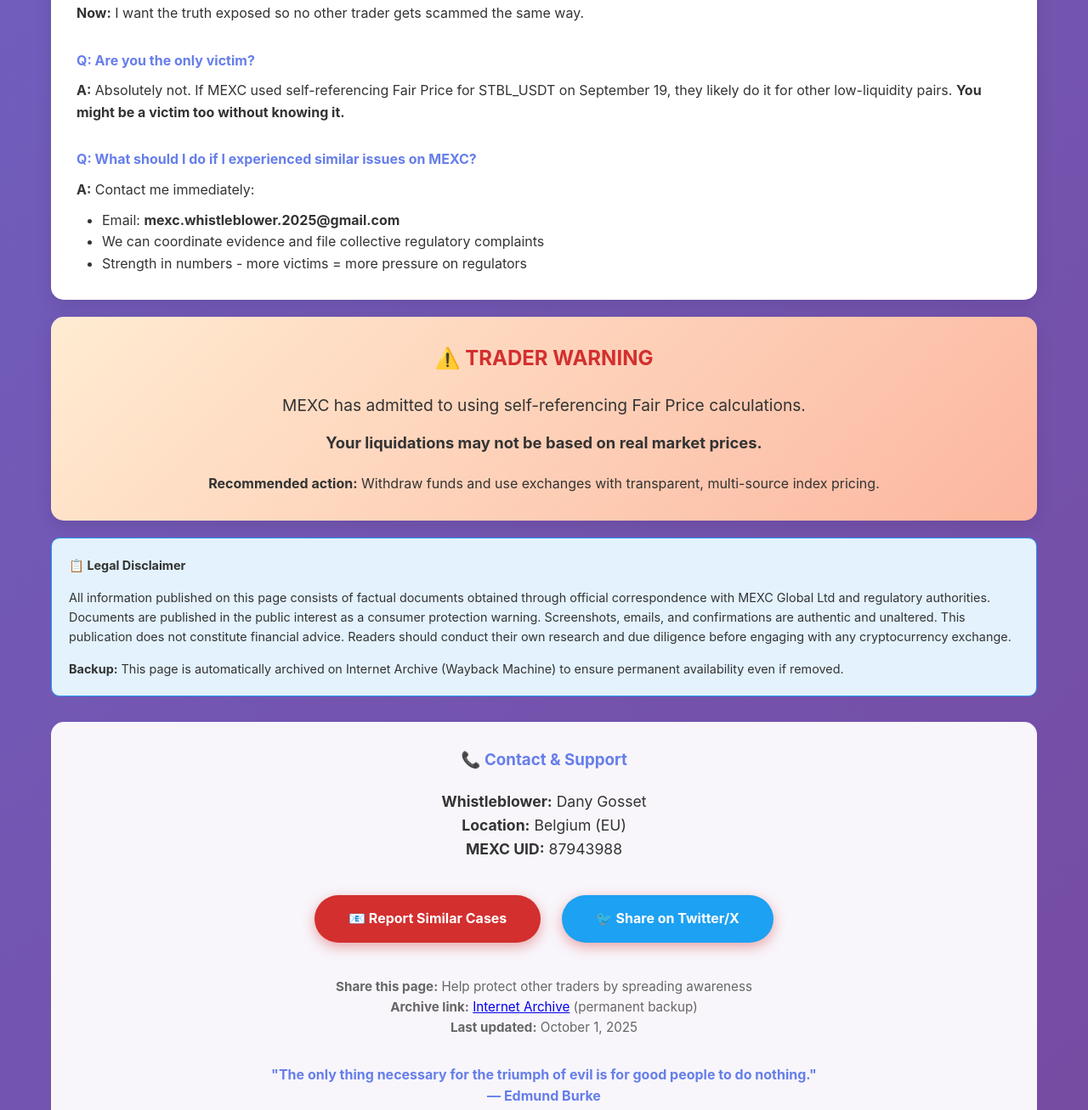
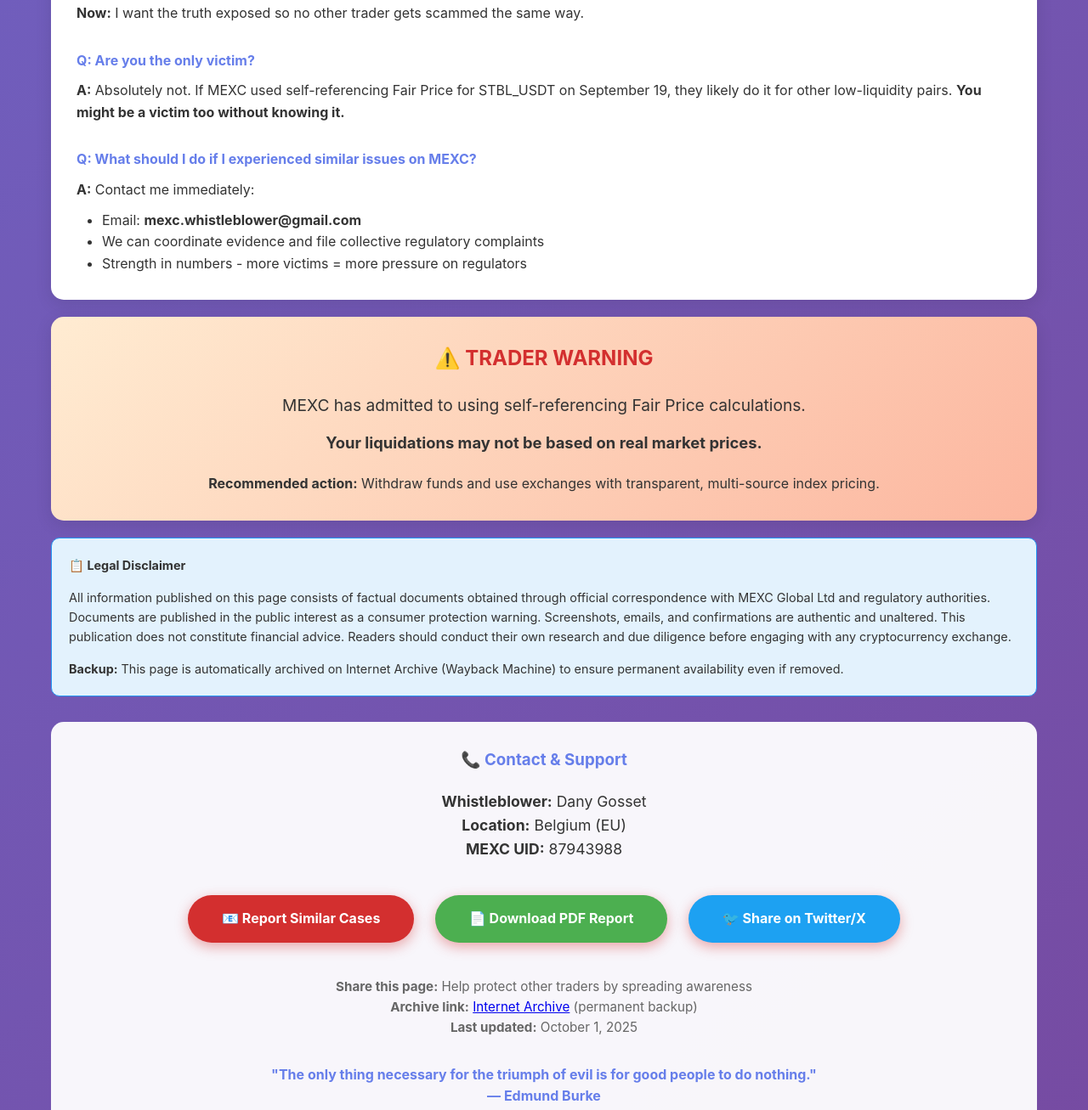
Before and after one commit to mexcwhistleblower-lab/mexc-fairprice-fraud, a plain HTML site: page index.html in a window 1280 px wide. Shown: the part 4645-5952 px from the top of the page at 85% size. Drawn offline with Linux system fonts and the light colour scheme.

Commit message:
index.html

```diff
--- a/index.html
+++ b/index.html
@@ -499,7 +499,7 @@
                 <h4 style="color: #667eea; margin-bottom: 10px;">Q: What should I do if I experienced similar issues on MEXC?</h4>
                 <p><strong>A:</strong> Contact me immediately:</p>
                 <ul style="margin-left: 30px; margin-top: 10px;">
-                    <li>Email: <strong>mexc.whistleblower.2025@gmail.com</strong></li>
+                    <li>Email: <strong>mexc.whistleblower@gmail.com</strong></li>
                     <li>We can coordinate evidence and file collective regulatory complaints</li>
                     <li>Strength in numbers - more victims = more pressure on regulators</li>
                 </ul>
@@ -539,10 +539,13 @@
             </p>
 
             <div style="margin: 30px 0;">
-                <a href="mailto:mexc.whistleblower.2025@gmail.com" class="cta-button">
+                <a href="mailto:mexc.whistleblower@gmail.com" class="cta-button">
                     📧 Report Similar Cases
                 </a>
-                <a href="#" class="cta-button" style="background: #1da1f2;">
+                <a href="MEXC-Evidence-Report.pdf" class="cta-button" download style="background: #4caf50;">
+                    📄 Download PDF Report
+                </a>
+                <a href="https://x.com/molpapa" class="cta-button" style="background: #1da1f2;" target="_blank">
                     🐦 Share on Twitter/X
                 </a>
             </div>
```
